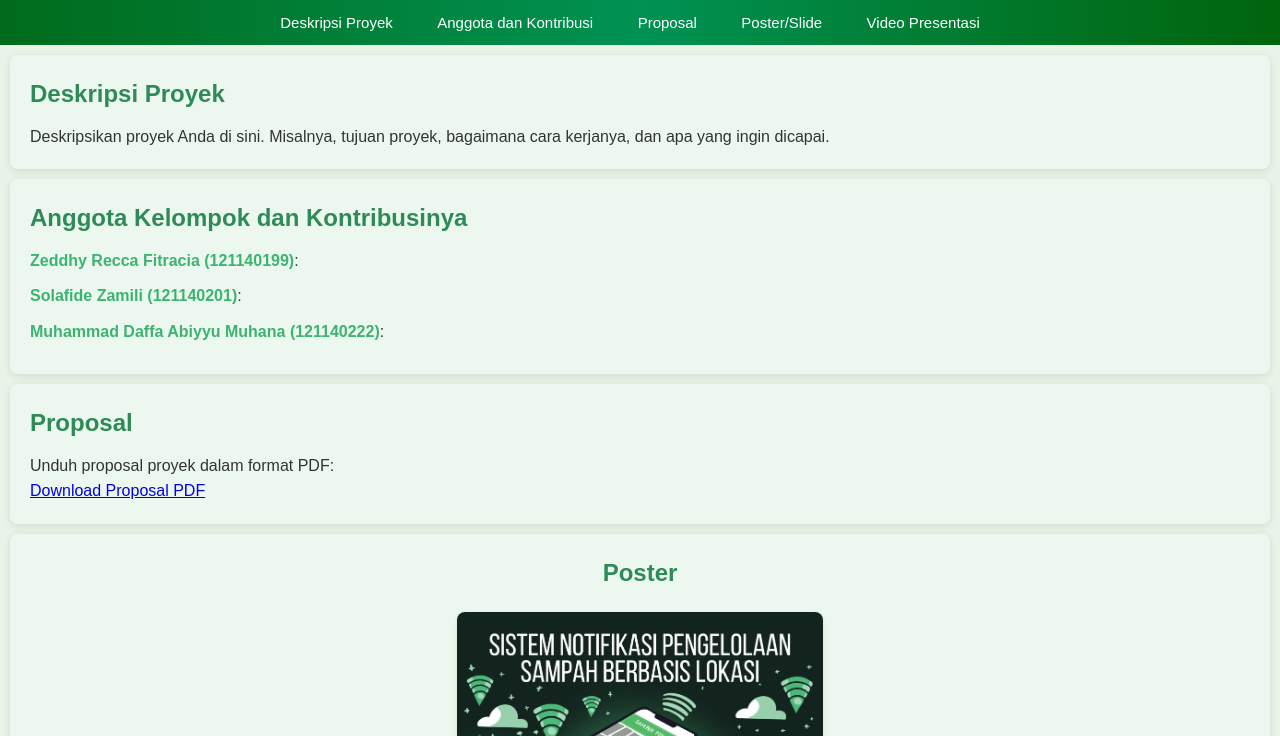
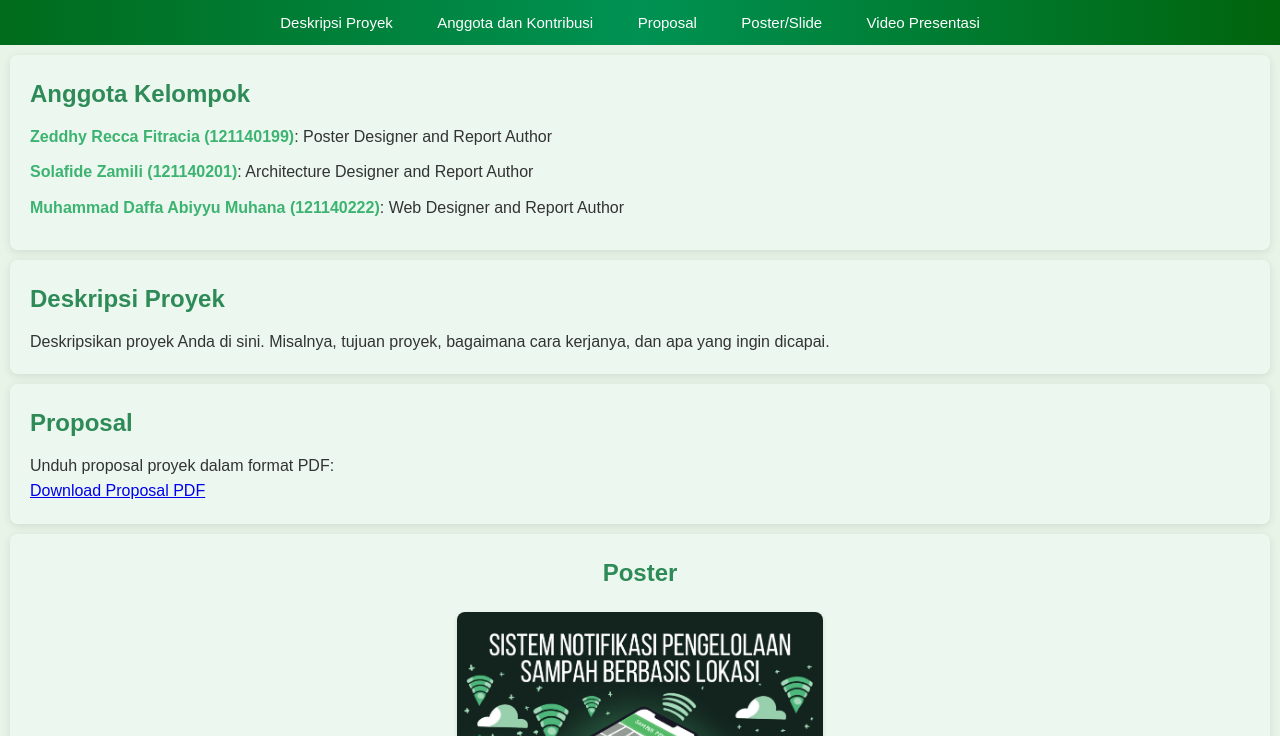
Before and after one commit to mdaffaam/sistemnotifikasi-github.io, a plain HTML site: page index.html in a window 1280 px wide. Shown: the part 64-800 px from the top of the page. Drawn offline with Linux system fonts and the light colour scheme.

Commit message:
Update index.html

```diff
--- a/index.html
+++ b/index.html
@@ -21,24 +21,24 @@
         </nav>
     </header>
 
+    <section id="anggota">
+        <h2>Anggota Kelompok</h2>
+        <ul>
+            <li><strong>Zeddhy Recca Fitracia (121140199)</strong>: Poster Designer and Report Author</li>
+            <li><strong>Solafide Zamili (121140201)</strong>: Architecture Designer and Report Author</li>
+            <li><strong>Muhammad Daffa Abiyyu Muhana (121140222)</strong>: Web Designer and Report Author</li>
+        </ul>
+    </section>
+
     <section id="deskripsi">
         <h2>Deskripsi Proyek</h2>
         <p>Deskripsikan proyek Anda di sini. Misalnya, tujuan proyek, bagaimana cara kerjanya, dan apa yang ingin dicapai.</p>
     </section>
 
-    <section id="anggota">
-        <h2>Anggota Kelompok dan Kontribusinya</h2>
-        <ul>
-            <li><strong>Zeddhy Recca Fitracia (121140199)</strong>: </li>
-            <li><strong>Solafide Zamili (121140201)</strong>: </li>
-            <li><strong>Muhammad Daffa Abiyyu Muhana (121140222)</strong>: </li>
-        </ul>
-    </section>
-
     <section id="proposal">
         <h2>Proposal</h2>
         <p>Unduh proposal proyek dalam format PDF:</p>
-        <a href="assets/penilaian pak eko.pdf" target="_blank">Download Proposal PDF</a>
+        <a href="assets/TUBES_Pervasive.pdf" target="_blank">Download Proposal PDF</a>
     </section>
 
     <section id="poster">
@@ -53,9 +53,7 @@
     <section id="video">
         <h2>Video Presentasi</h2>
         <div class="video-container">
-            <video width="560" height="315" controls>
-                <source src="assets/tes.mkv" type="video/mp4">
-            </video>
+            <iframe width="560" height="315" src="https://www.youtube.com/embed/UsXJNoFl9os" frameborder="0" allow="accelerometer; autoplay; clipboard-write; encrypted-media; gyroscope; picture-in-picture" allowfullscreen></iframe>
         </div>
     </section>
 
```
